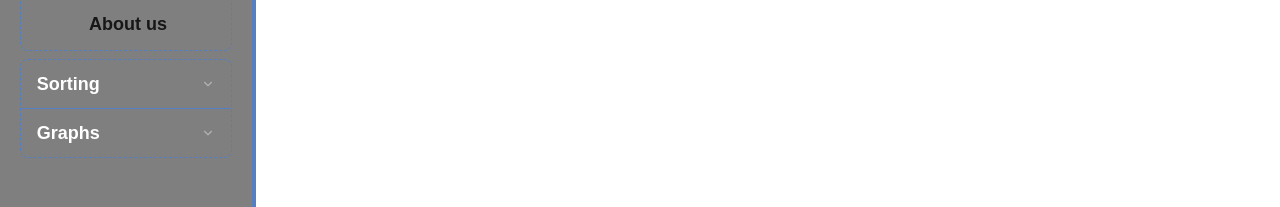
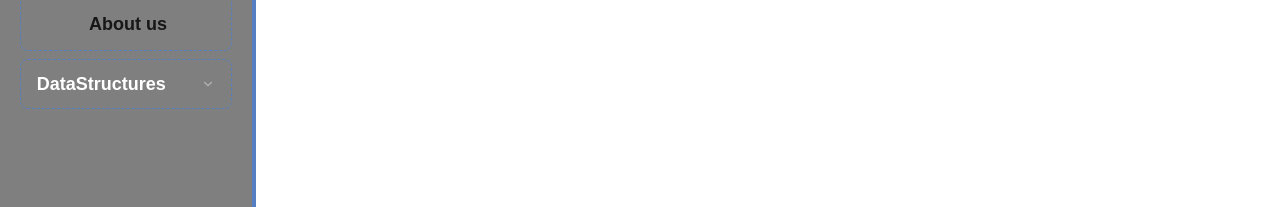
Before and after one commit to ZippyBagi/LearnToCP, a Next.js app in the folder learntocp/: page / in a window 1280 px wide. Shown: the part 179-386 px from the top of the page. Built offline with nearby package versions, Linux system fonts and the light colour scheme.

Commit message:
Dynamic sidebar Pages + Containers
Added dynamic rendering of all md files inside of the folder sturcture as well as automatically creating the sidebar containers for each folder.

```diff
--- /dev/null
+++ b/learntocp/app/Theory/[folder]/[lesson]/page.tsx
@@ -0,0 +1,76 @@
+import fs from 'fs'
+import path from 'path'
+import { notFound } from 'next/navigation'
+import markdownToHtml from '@/app/utils/mdToHTML'
+
+interface PageProps {
+  params: Promise<{
+    folder: string
+    lesson: string
+  }>
+}
+
+export async function generateStaticParams(): Promise<
+  Array<{ folder: string; lesson: string }>
+> {
+  const lessonsRoot = path.join(process.cwd(), 'content', 'LessonsMD')
+
+  if (!fs.existsSync(lessonsRoot)) return []
+
+  const folders = fs
+    .readdirSync(lessonsRoot, { withFileTypes: true })
+    .filter((e) => e.isDirectory())
+    .map((e) => e.name)
+
+  const params: Array<{ folder: string; lesson: string }> = []
+
+  for (const folder of folders) {
+    const folderPath = path.join(lessonsRoot, folder)
+    const files = fs
+      .readdirSync(folderPath, { withFileTypes: true })
+      .filter((e) => e.isFile() && e.name.endsWith('.md'))
+      .map((e) => e.name)
+
+    for (const file of files) {
+      params.push({
+        folder: encodeURIComponent(folder),
+        lesson: encodeURIComponent(path.basename(file, '.md')),
+      })
+    }
+  }
+
+  return params
+}
+
+export async function generateMetadata({ params }: PageProps) {
+  const { folder, lesson } = await params
+  return {
+    title: `${decodeURIComponent(lesson)} — ${decodeURIComponent(folder)}`,
+  }
+}
+
+export default async function LessonPage({ params }: PageProps) {
+  const { folder, lesson } = await params
+
+  const filePath = path.join(
+    process.cwd(),
+    'content',
+    'LessonsMD',
+    decodeURIComponent(folder),
+    `${decodeURIComponent(lesson)}.md`
+  )
+
+  if (!fs.existsSync(filePath)) {
+    notFound()
+  }
+
+  const markdown = fs.readFileSync(filePath, 'utf8')
+  const htmlContent = await markdownToHtml(markdown, `${decodeURIComponent(lesson)}.md`)
+
+  return (
+    <div
+      className="prose prose-slate dark:prose-invert max-w-none"
+      dangerouslySetInnerHTML={{ __html: htmlContent }}
+    />
+  )
+}
--- a/learntocp/app/[theory]/Theory1/page.tsx
+++ /dev/null
@@ -1,16 +0,0 @@
-import markdownToHtml from '@/app/utils/mdToHTML'
-import fs from 'fs'
-import path from 'path'
-
-export default async function App(){
-
-    const filePath = path.join(process.cwd(), 'content', 'LessonsMD', 'DataStructures', 'SparseTable.md')
-    const markdown = fs.readFileSync(filePath, 'utf8')
-    const htmlContent = await markdownToHtml(markdown,'SparseTable.md')
-    return (
-        <div
-            className="prose prose-slate dark:prose-invert max-w-none"
-            dangerouslySetInnerHTML={{ __html: htmlContent }}
-        />
-    )
-}
--- a/learntocp/app/layout.tsx
+++ b/learntocp/app/layout.tsx
@@ -1,6 +1,7 @@
 import type { Metadata } from "next";
 import "@/app/ui/globals.css";
 import LayoutShell from "@/app/ui/utils/layoutShell";
+import { generateSidebarContainers } from '@/app/utils/generateSidebarContainers'
 
 export const metadata: Metadata = {
   title: "Create Next App",
@@ -12,10 +13,12 @@ export default function RootLayout({
 }: Readonly<{
   children: React.ReactNode;
 }>) {
+
+  const containers = generateSidebarContainers()
   return (
     <html lang="en">
       <body className={`antialiased`}>
-        <LayoutShell>{children}</LayoutShell>
+        <LayoutShell containers={containers}>{children}</LayoutShell>
       </body>
 
     </html>
--- a/learntocp/app/ui/sidebar.tsx
+++ b/learntocp/app/ui/sidebar.tsx
@@ -1,12 +1,12 @@
 import SideBarButton from "@/app/ui/utils/sideBarButton"
 import SidebarSection from "@/app/ui/utils/sideBarSection";
 
-
 type SideBarInput = {
     toggled : boolean;
+    containers : any;
 };
 
-export default function SideBar({toggled} : SideBarInput){
+export default function SideBar({toggled,containers} : SideBarInput){
 
     if(!toggled){
         return <div></div>
@@ -20,10 +20,7 @@ export default function SideBar({toggled} : SideBarInput){
             <SideBarButton name="About us" href="/about-us"></SideBarButton>
         </div>
 
-        <SidebarSection containers={[
-        { name: "Sorting", hrefs: ["/theory/bubble", "/theory/merge"], names: ["Bubble Sort", "Merge Sort"] },
-        { name: "Graphs", hrefs: ["/theory/bfs", "/theory/dfs"], names: ["BFS", "DFS"] },
-        ]} />
+        <SidebarSection containers={containers}/>
 
     </nav>
 }
--- a/learntocp/app/ui/utils/layoutShell.tsx
+++ b/learntocp/app/ui/utils/layoutShell.tsx
@@ -3,7 +3,7 @@ import Navbar from "@/app/ui/navbar"
 import SideBar from "@/app/ui/sidebar"
 import { useState } from "react";
 
-export default function LayoutShell({ children }: { children: React.ReactNode }){
+export default function LayoutShell({ children,containers }: { children: React.ReactNode; containers: any }){
 
     const [sideBarActive, setSideBarActive] = useState(true);
 
@@ -15,7 +15,7 @@ export default function LayoutShell({ children }: { children: React.ReactNode })
         <div className="flex flex-col h-screen w-screen">
           <Navbar setSideBarActiveFunction={setSideBarActiveFunction}></Navbar>
           <div className="flex flex-1 min-h-0">
-            <SideBar toggled={sideBarActive}></SideBar>
+            <SideBar toggled={sideBarActive} containers={containers}></SideBar>
             <div className="p-3 flex-1 overflow-auto">{children}</div>
           </div>
         </div>);
--- a/learntocp/app/ui/utils/sideBarContainer.tsx
+++ b/learntocp/app/ui/utils/sideBarContainer.tsx
@@ -30,7 +30,7 @@ export default function SidebarContainer(input: SideBarContainerInput) {
                 />
             </div>
 
-            <div className={`transition-all duration-300 ease-in-out overflow-hidden ${open ? "max-h-96 opacity-100" : "max-h-0 opacity-0"}`}>
+            <div className={`transition-all duration-300 ease-in-out overflow-hidden ${(open && input.hrefs.length > 0) ? "max-h-96 opacity-100" : "max-h-0 opacity-0"}`}>
                 <div className="border-t border-blue-500/50">
                     {input.hrefs.map((href, i) => (
                         <SideBarContainerItem key={href} name={input.names[i]} href={href} />
--- /dev/null
+++ b/learntocp/app/utils/generateSidebarContainers.tsx
@@ -0,0 +1,40 @@
+import fs from 'fs'
+import path from 'path'
+
+export interface SidebarContainer {
+  name: string
+  hrefs: string[]
+  names: string[]
+}
+
+export function generateSidebarContainers(): SidebarContainer[] {
+  const lessonsRoot = path.join(process.cwd(), 'content', 'LessonsMD')
+
+  if (!fs.existsSync(lessonsRoot)) {
+    console.warn(`[generateSidebarContainers] Directory not found: ${lessonsRoot}`)
+    return []
+  }
+
+  const folders = fs
+    .readdirSync(lessonsRoot, { withFileTypes: true })
+    .filter((entry) => entry.isDirectory())
+    .map((entry) => entry.name)
+    .sort()
+
+  return folders.map((folderName): SidebarContainer => {
+    const folderPath = path.join(lessonsRoot, folderName)
+
+    const mdFiles = fs
+      .readdirSync(folderPath, { withFileTypes: true })
+      .filter((entry) => entry.isFile() && entry.name.endsWith('.md'))
+      .map((entry) => entry.name)
+      .sort()
+
+    const names = mdFiles.map((file) => path.basename(file, '.md'))
+    const hrefs = names.map(
+      (name) => `/Theory/${encodeURIComponent(folderName)}/${encodeURIComponent(name)}`
+    )
+
+    return { name: folderName, hrefs, names }
+  })
+}
--- a/learntocp/package.json
+++ b/learntocp/package.json
@@ -13,6 +13,7 @@
     "@heroicons/react": "^2.2.0",
     "@tailwindcss/typography": "^0.5.19",
     "@tailwindcss/vite": "^4.2.1",
+    "fs": "0.0.1-security",
     "heroicons": "^2.2.0",
     "lucide-react": "^1.7.0",
     "next": "16.1.6",
```
Also changed, not shown: 2 other files (tests, documents, lock files or other folders).
